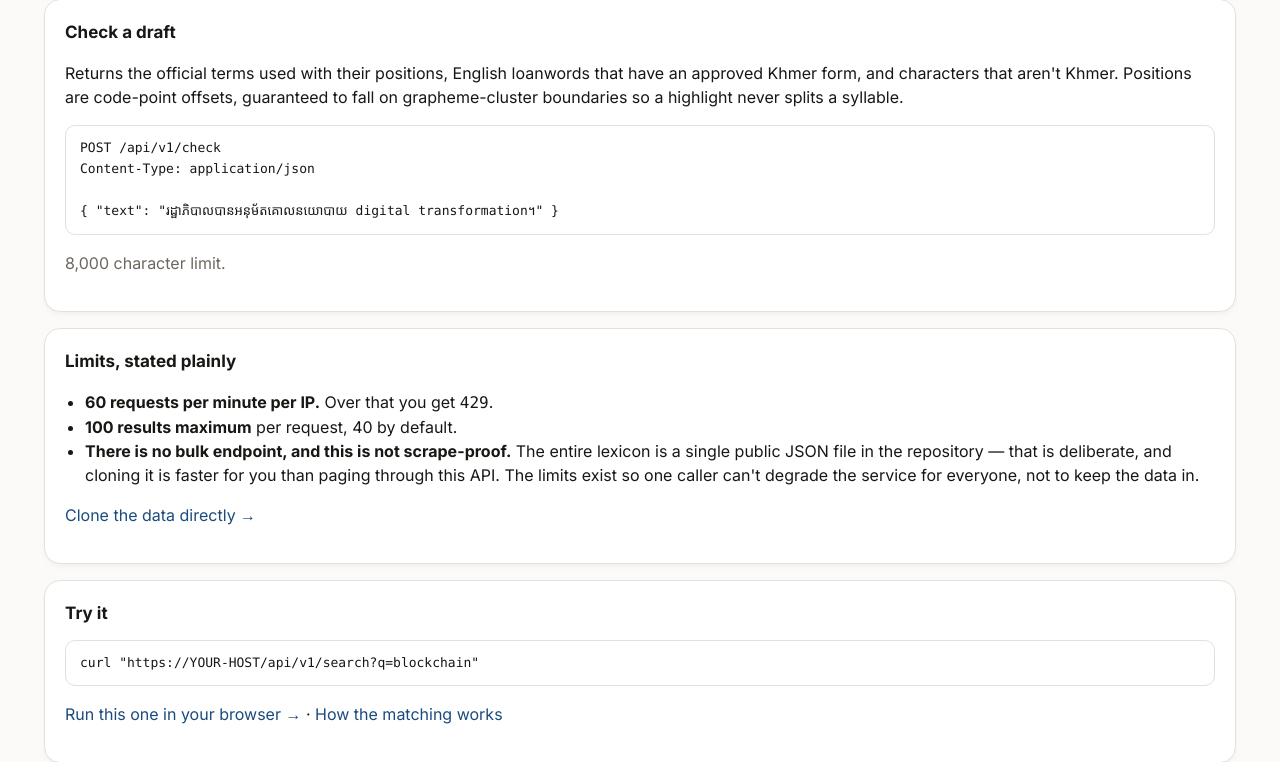
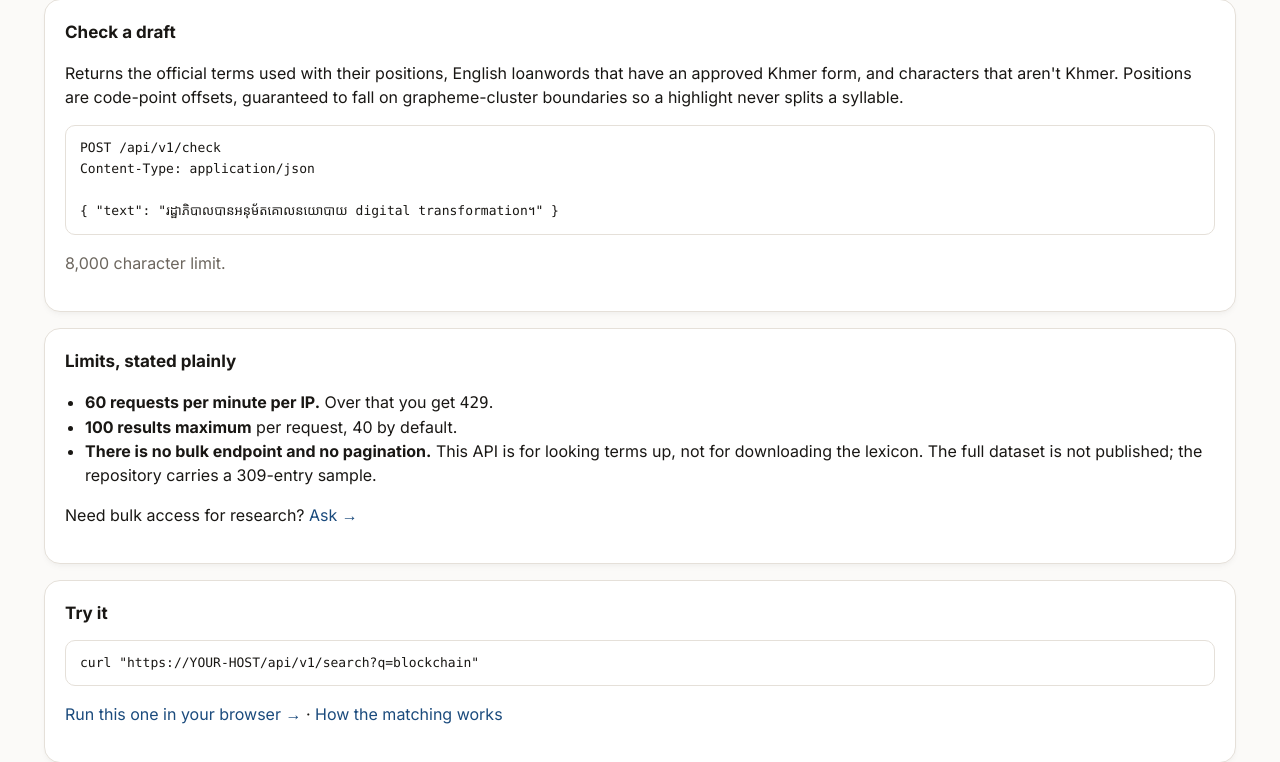
Before and after one commit to pr0meth4us/khmer-lexicon, a Flask app: page /api in a window 1280 px wide. Shown: the part 1366-2128 px from the top of the page. Run offline with Flask 3, Linux system fonts and the light colour scheme; some web fonts are replaced.

Commit message:
fix(web): stop telling API users the full lexicon is a public file to clone
The API page and the 429 hint said the entire lexicon was a single public
JSON file in the repository and linked khmer-lexicon-demo to clone it. Neither
is true: dist/unified_lexicon.json is gitignored, and that archived repo holds
only the 309-entry sample. The page now says the dataset is not published and
points bulk or research requests to the issue tracker.

Co-Authored-By: Claude Opus 5 <noreply@anthropic.com>

```diff
--- a/web/api.py
+++ b/web/api.py
@@ -6,12 +6,13 @@ it usable by every other Khmer-language tool — keyboards,
 translation memories, government CMSes. That is the difference between a demo
 and a piece of infrastructure.
 
-On making it "unscrapable": it cannot be, and pretending otherwise would be
-worse than useless. dist/unified_lexicon.json is a public file in a public
-repository, and the web page itself has to read it. What these limits actually
-buy is protection from *cheap* bulk pulls and from one caller degrading the
-service for everyone — a speed bump, not a lock. The honest posture is the one
-khmerdict takes: give the data away deliberately, and ask for attribution.
+The full lexicon is not published. dist/unified_lexicon.json is gitignored; the
+repository ships a 309-entry sample, and the deployment mounts the full file
+from private storage. This API is the only way to it, and it is built so that
+lookups are easy and bulk extraction is not: no endpoint returns everything,
+there is no pagination, and each caller is rate-limited. That does not make
+copying impossible — a determined scraper with a Khmer word list will get far —
+which is why the lexicon also carries canary entries (scripts/add_canaries.py).
 """
 import collections
 import json
@@ -24,8 +25,7 @@ from flask import Blueprint, jsonify, request
 
 api = Blueprint("api", __name__, url_prefix="/api/v1")
 
-# Caps. No endpoint returns the whole lexicon: a caller who wants everything
-# should clone the repo, which is cheaper for them and for us.
+# Caps. No endpoint returns the whole lexicon, and the file is not published.
 # DO NOT ADD AN offset/page/cursor PARAMETER.
 #
 # This is the single measure that actually prevents enumeration, and it happened
@@ -74,9 +74,8 @@ def _guard():
     if _rate_limited():
         return jsonify({"error": "rate limited",
                         "limit": f"{MAX_REQUESTS} requests per {WINDOW_SECONDS}s",
-                        "hint": "the whole lexicon is at "
-                                "github.com/pr0meth4us/khmer-lexicon-demo — clone "
-                                "it instead of paging through this"}), 429
+                        "hint": "for research or bulk access, ask at "
+                                "github.com/pr0meth4us/khmer-lexicon/issues"}), 429
     return None
 
 
--- a/web/templates/api.html
+++ b/web/templates/api.html
@@ -68,14 +68,12 @@ Content-Type: application/json
       <li><b>60 requests per minute per IP.</b> Over that you get
         <code>429</code>.</li>
       <li><b>100 results maximum</b> per request, 40 by default.</li>
-      <li><b>There is no bulk endpoint, and this is not scrape-proof.</b> The
-        entire lexicon is a single public JSON file in the repository — that is
-        deliberate, and cloning it is faster for you than paging through this
-        API. The limits exist so one caller can't degrade the service for
-        everyone, not to keep the data in.</li>
+      <li><b>There is no bulk endpoint and no pagination.</b> This API is for
+        looking terms up, not for downloading the lexicon. The full dataset is
+        not published; the repository carries a 309-entry sample.</li>
     </ul>
-    <p><a href="https://github.com/pr0meth4us/khmer-lexicon-demo">Clone the data
-    directly →</a></p>
+    <p>Need bulk access for research? <a
+    href="https://github.com/pr0meth4us/khmer-lexicon/issues">Ask →</a></p>
   </div>
 
   <div class="card">
```
